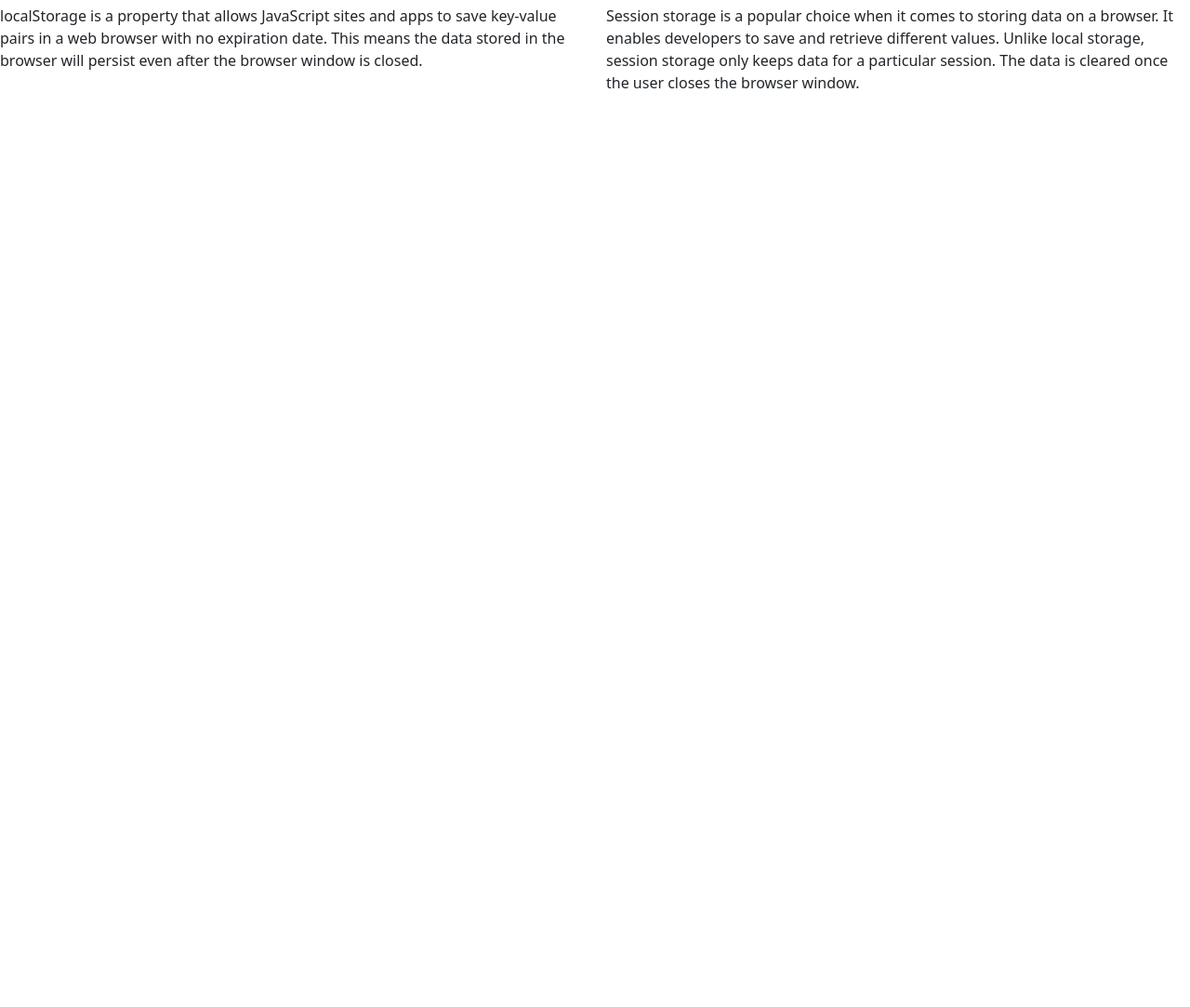
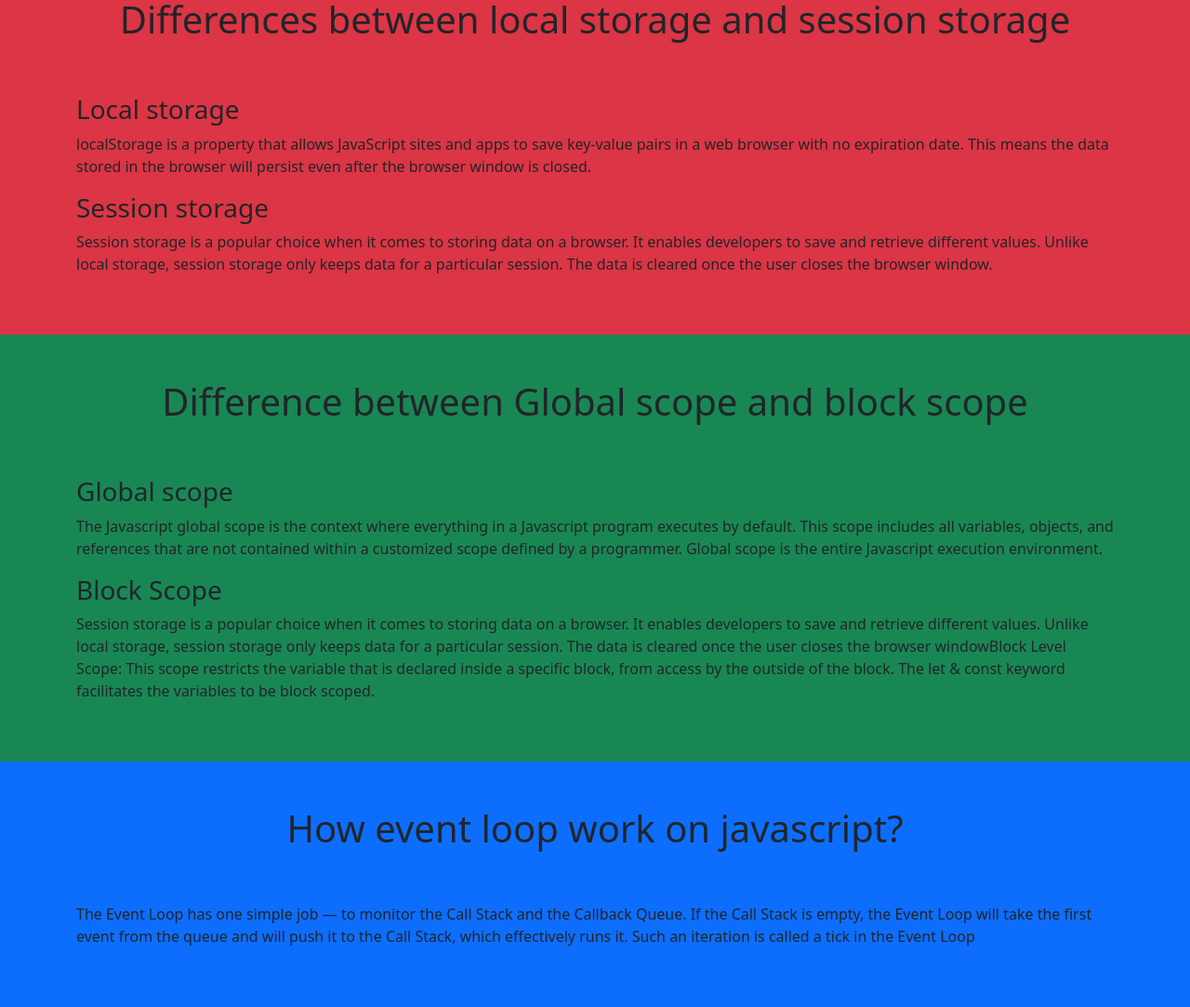
Before and after one commit to MdShijanAli/assignment-7, a plain HTML site: page blog.html in a window 1280 px wide. Shown: the part 51-1134 px from the top of the page at 93% size. Before the commit the page ends 800 px from the top, so only its background shows below. Drawn offline with nearby package versions, Linux system fonts and the light colour scheme.

Commit message:
blog update

```diff
--- a/blog.html
+++ b/blog.html
@@ -11,20 +11,58 @@
 
 <body>
 
-    <div>
-        <h1>Differences between local storage and session storage</h1>
-        <div class="row">
-            <div class="col-md-6">
+    <div class="bg-danger">
+        <h1 class="text-center pt-5">Differences between local storage and session storage</h1>
+
+
+        <div class="container py-5">
+            <h3>Local storage</h3>
             <p>localStorage is a property that allows JavaScript sites and apps to save key-value pairs in a web
                 browser with no expiration date. This means the data stored in the browser will persist even after
                 the browser window is closed.</p>
-            </div>
-            <div class="col-md-6">
+
+
+            <h3>Session storage</h3>
             <p>Session storage is a popular choice when it comes to storing data on a browser. It enables developers
                 to save and retrieve different values. Unlike local storage, session storage only keeps data for a
                 particular session. The data is cleared once the user closes the browser window.</p>
         </div>
+
     </div>
+
+
+
+    <div class="bg-success">
+        <h1 class="text-center pt-5">Difference between Global scope and block scope</h1>
+
+
+        <div class="container py-5">
+            <h3>Global scope</h3>
+            <p>The Javascript global scope is the context where everything in a Javascript program executes by default.
+                This scope includes all variables, objects, and references that are not contained within a customized
+                scope defined by a programmer. Global scope is the entire Javascript execution environment.</p>
+
+
+            <h3>Block Scope</h3>
+            <p>Session storage is a popular choice when it comes to storing data on a browser. It enables developers
+                to save and retrieve different values. Unlike local storage, session storage only keeps data for a
+                particular session. The data is cleared once the user closes the browser windowBlock Level Scope: This
+                scope restricts the variable that is declared inside a specific block, from access by the outside of the
+                block. The let & const keyword facilitates the variables to be block scoped.</p>
+        </div>
+
+    </div>
+    <div class="bg-primary">
+        <h1 class="text-center pt-5">How event loop work on javascript?</h1>
+
+
+        <div class="container py-5">
+
+            <p>The Event Loop has one simple job — to monitor the Call Stack and the Callback Queue. If the Call Stack
+                is empty, the Event Loop will take the first event from the queue and will push it to the Call Stack,
+                which effectively runs it. Such an iteration is called a tick in the Event Loop</p>
+        </div>
+
     </div>
 
 
```
Lines whose indentation alone changed are shown as unchanged.
